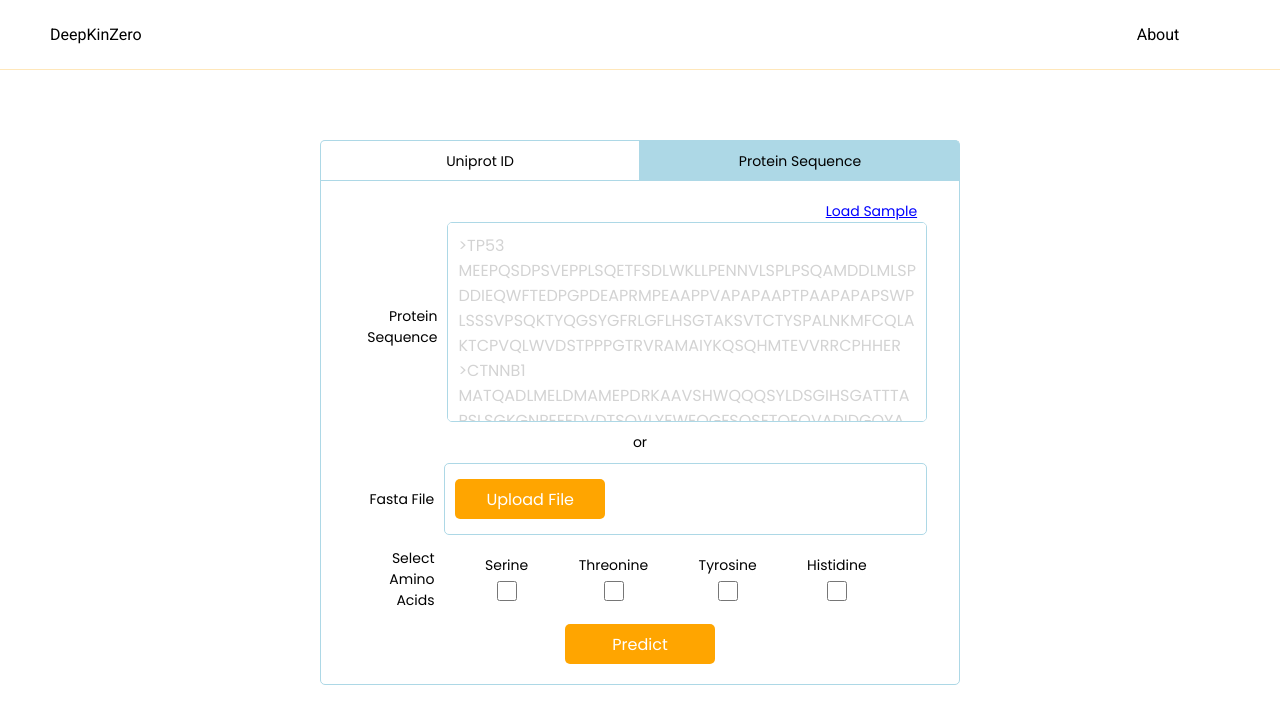
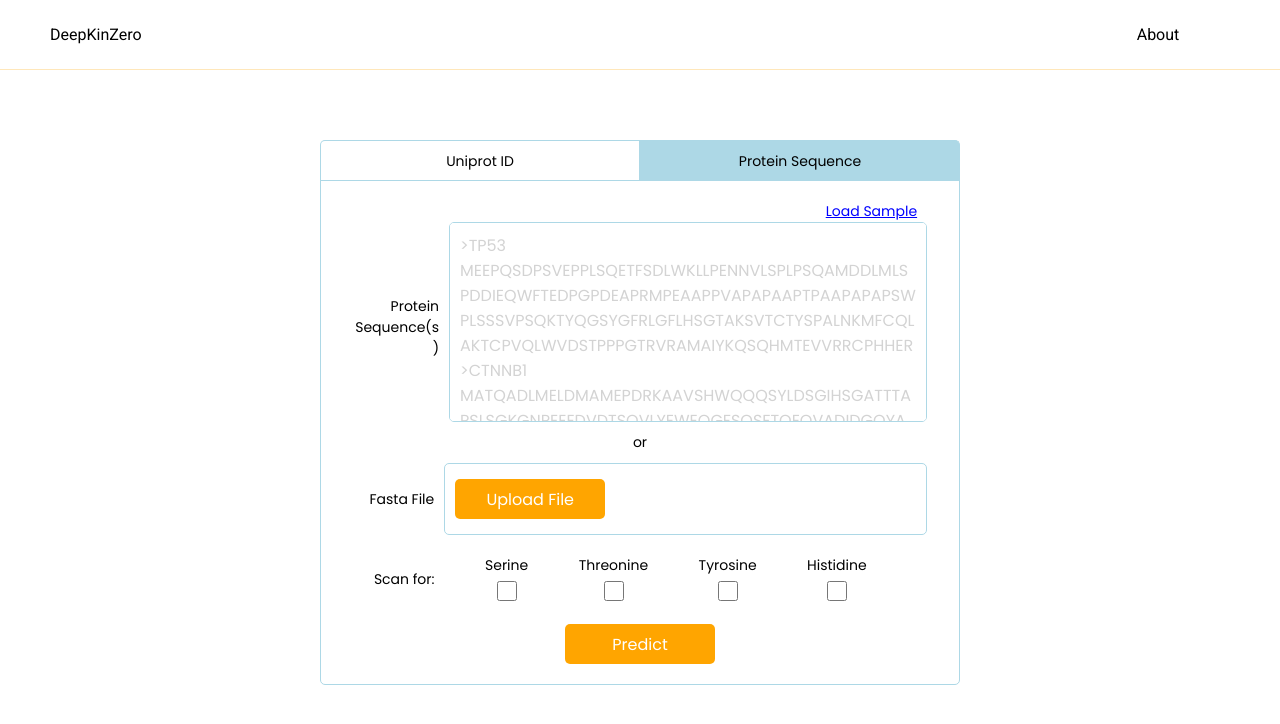
Before and after one commit to yesencan/ENS491-Project, a React (Create React App) app in the folder client/: page / in a window 1280 px wide. Both pictures are taken after a click on the element "Protein Sequence". Shown: the top 724 px of the page. Built offline with nearby package versions, Linux system fonts and the light colour scheme.

Commit message:
Add tooltips to input fields

```diff
--- a/client/package.json
+++ b/client/package.json
@@ -12,6 +12,7 @@
     "react-router-dom": "^6.22.0",
     "react-scripts": "5.0.1",
     "react-spinners": "^0.13.8",
+    "reactjs-popup": "^2.0.6",
     "styled-components": "^6.1.2",
     "web-vitals": "^2.1.4"
   },
--- a/client/src/pages/Input.jsx
+++ b/client/src/pages/Input.jsx
@@ -5,6 +5,17 @@ import { useNavigate } from "react-router-dom";
 import { useContext } from "react";
 import OutputDataContext from "../contexts/OutputDataContext";
 import { PulseLoader } from "react-spinners";
+import Popup from 'reactjs-popup';
+
+const Tooltip = styled.div`
+  background: rgba(135, 135, 135, 0.9);
+  width: 15vw;
+  padding: 8px;
+  border-radius: 5px;
+  font-family: "Poppins";
+  color: white;
+  font-size: 14px;
+`
 const Container = styled.div`
   width: 100vw;
   height: 100vh;
@@ -257,6 +268,13 @@ MEEPQSDPSVEPPLSQETFSDLWKLLPENNVLSPLPSQAMDDLMLSPDDIEQWFTEDPGPDEAPRMPEAAPPVAPAPAAP
 >CTNNB1
 MATQADLMELDMAMEPDRKAAVSHWQQQSYLDSGIHSGATTTAPSLSGKGNPEEEDVDTSQVLYEWEQGFSQSFTQEQVADIDGQYAMTRAQRVRAAMFPETLDEGMQIPSTQFDAAHPTNVQRLAEPSQMLKHAVVNLINYQDDAELATRAIPELTKLLNDEDQVVVNKAAVMVHQLSKK`;
 
+  const idListTooltipText = `List of UniProt ID's to run prediction on,
+   with each ID on a new line. Optionally specify a list
+   of positions to limit prediction.
+    Click "Load Sample" to see an example input.`;
+
+  const proteinSeqTooltipText = `List of protein sequences to run prediction on, in FASTA format.
+  Click "Load Sample" to see an example input.`
   const handleTabClick = (tabNumber) => {
     setActiveTab(tabNumber);
   };
@@ -356,13 +374,13 @@ MATQADLMELDMAMEPDRKAAVSHWQQQSYLDSGIHSGATTTAPSLSGKGNPEEEDVDTSQVLYEWEQGFSQSFTQEQVA
             if (data["invalid_ids"].length > 2) {
               enableErrorMessage(
                 "Invalid UniProt ID or positions. Please check: " +
-                  data["invalid_ids"].slice(0, 3) +
-                  "..."
+                data["invalid_ids"].slice(0, 3) +
+                "..."
               );
             } else {
               enableErrorMessage(
                 "Invalid UniProt ID or positions. Please check: " +
-                  data["invalid_ids"]
+                data["invalid_ids"]
               );
             }
 
@@ -519,7 +537,15 @@ MATQADLMELDMAMEPDRKAAVSHWQQQSYLDSGIHSGATTTAPSLSGKGNPEEEDVDTSQVLYEWEQGFSQSFTQEQVA
                 </LoadSampleLink>
               </Row>
               <Row>
-                <InputLabel>Gene ID List</InputLabel>
+                <Popup
+                  trigger={() => (
+                    <InputLabel>Gene ID List</InputLabel>
+                  )}
+                  position="top"
+                  on={['hover', 'focus']}
+                  closeOnDocumentClick >
+                  <Tooltip> {idListTooltipText} </Tooltip>
+                </Popup>
                 <InputTextArea
                   autoFocus
                   placeholder={geneIDPlaceholderText}
@@ -551,7 +577,15 @@ MATQADLMELDMAMEPDRKAAVSHWQQQSYLDSGIHSGATTTAPSLSGKGNPEEEDVDTSQVLYEWEQGFSQSFTQEQVA
                 </LoadSampleLink>
               </Row>
               <Row>
-                <InputLabel>Protein Sequence</InputLabel>
+                <Popup
+                  trigger={() => (
+                    <InputLabel>Protein Sequence(s)</InputLabel>
+                  )}
+                  position="top"
+                  on={['hover', 'focus']}
+                  closeOnDocumentClick >
+                  <Tooltip> {proteinSeqTooltipText} </Tooltip>
+                </Popup>
                 <InputTextArea
                   autoFocus
                   placeholder={proteinSequencePlaceholderText}
@@ -582,7 +616,7 @@ MATQADLMELDMAMEPDRKAAVSHWQQQSYLDSGIHSGATTTAPSLSGKGNPEEEDVDTSQVLYEWEQGFSQSFTQEQVA
                 </FileUploadContainer>
               </Row>
               <Row>
-                <LabelCentered>Select Amino Acids</LabelCentered>
+                <LabelCentered>Scan for:</LabelCentered>
                 <CheckboxContainer>
                   <CheckboxWrapper>
                     <CheckboxLabel>Serine</CheckboxLabel>
```
Also changed, not shown: 1 other file (tests, documents, lock files or other folders).
